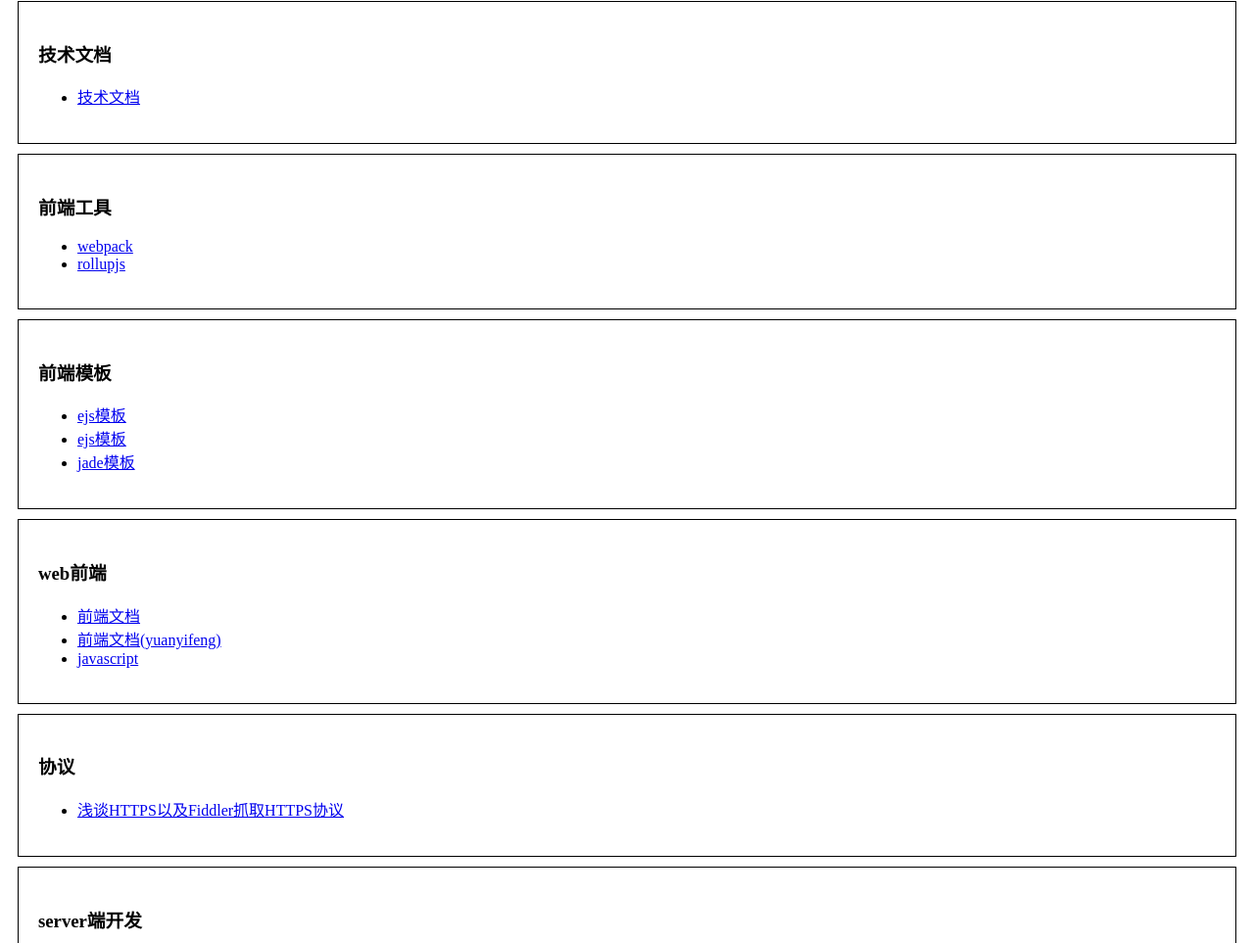
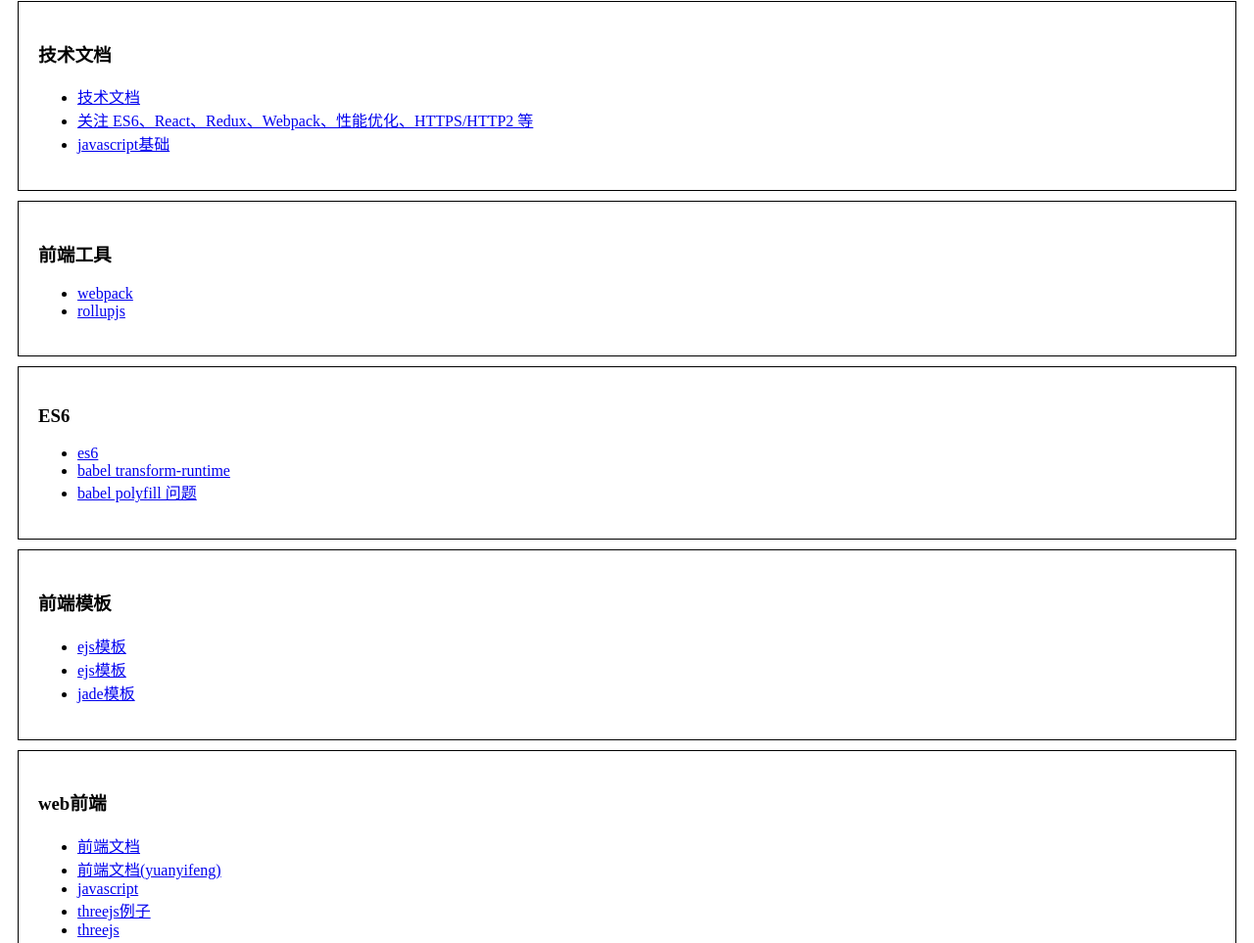
Before and after one commit to newarmy/newarmy.github.io, a plain HTML site: page navi.html in a window 1280 px wide. Shown: the part 9-972 px from the top of the page at 98% size. Drawn offline with Linux system fonts and the light colour scheme.

Commit message:
navi.html

```diff
--- a/navi.html
+++ b/navi.html
@@ -14,7 +14,12 @@
 	   <li>
 		  <a href=" http://www.techug.com/cat/it-view" target="_blank">技术文档</a>
 	   </li>
-
+	    <li>
+		  <a href="https://github.com/joeyguo/blog" target="_blank">关注 ES6、React、Redux、Webpack、性能优化、HTTPS/HTTP2 等</a>
+	   </li>
+	    <li>
+		  <a href=" https://cheogo.github.io/learn-javascript/" target="_blank">javascript基础</a>
+	   </li>
 
 	 </ul>
 </div>
@@ -26,6 +31,21 @@
 	   </li>
 	    <li>
 		  <a href="https://rollupjs.org/" target="_blank">rollupjs</a>
+	   </li>
+
+	 </ul>
+</div>
+<div class="box">
+     <h3>ES6</h3>
+	 <ul>
+	   <li>
+		  <a href="http://es6.ruanyifeng.com/" target="_blank">es6</a>
+	   </li>
+	    <li>
+		  <a href="https://babeljs.cn/docs/plugins/transform-runtime" target="_blank">babel transform-runtime</a>
+	   </li>
+	   <li>
+		  <a href="https://www.zhihu.com/question/49382420/answer/223915243" target="_blank">babel polyfill 问题</a>
 	   </li>
 	 </ul>
 </div>
@@ -55,6 +75,14 @@
 	   <li>
 		  <a href=" http://javascript.ruanyifeng.com/" target="_blank">javascript</a>
 	   </li>
+	   <li>
+		  <a href="https://github.com/josdirksen/learning-threejs" target="_blank">threejs例子</a>
+	   </li>
+	   <li>
+		  <a href="https://github.com/mrdoob" target="_blank">threejs</a>
+	   </li>
+
+
 	 </ul>
 </div>
  <div class="box">
@@ -85,6 +113,15 @@
 	   </li>
 	   <li>
 	     <a href="https://github.com/mysqljs/mysql#getting-the-id-of-an-inserted-row" target="_blank">node sql driver</a>
+	   </li>
+	 </ul>
+</div>
+
+<div class="box">
+     <h3>网站性能压力测试</h3>
+	 <ul>
+	   <li>
+		  <a href="https://www.zhihu.com/question/20091318" target="_blank">网站服务器如何做访问压力测试</a>
 	   </li>
 	 </ul>
 </div>
```
